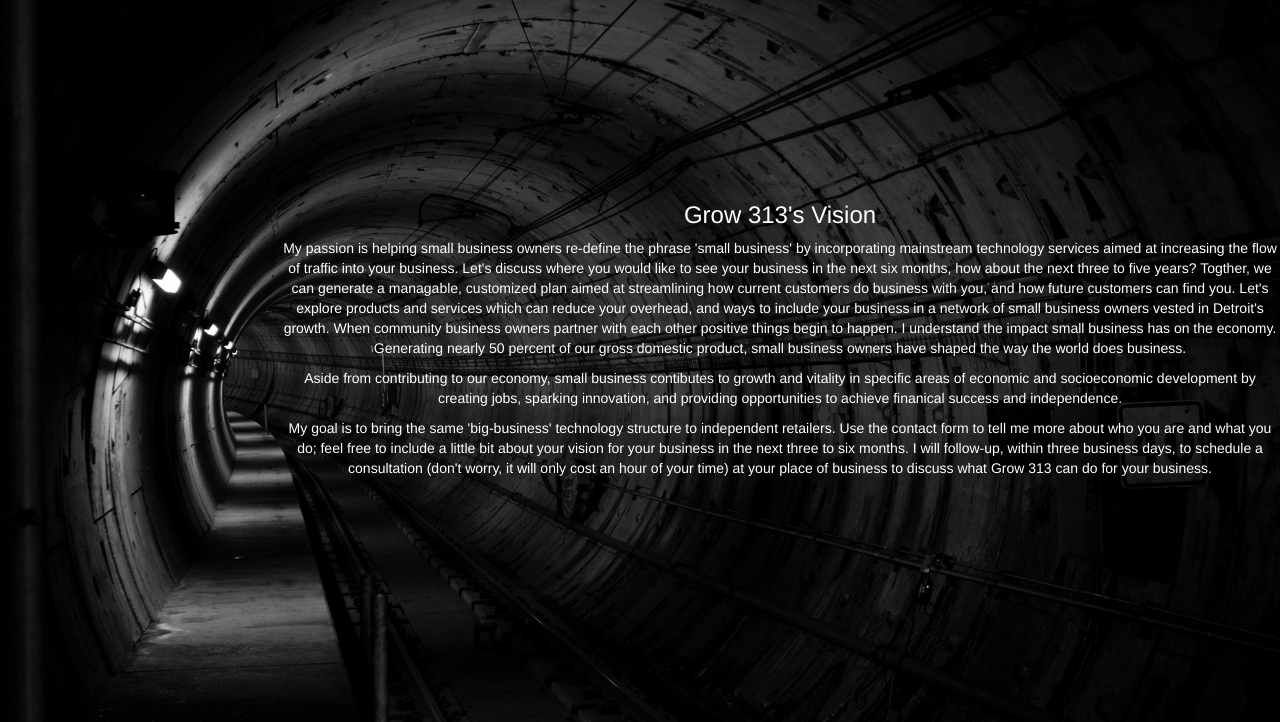
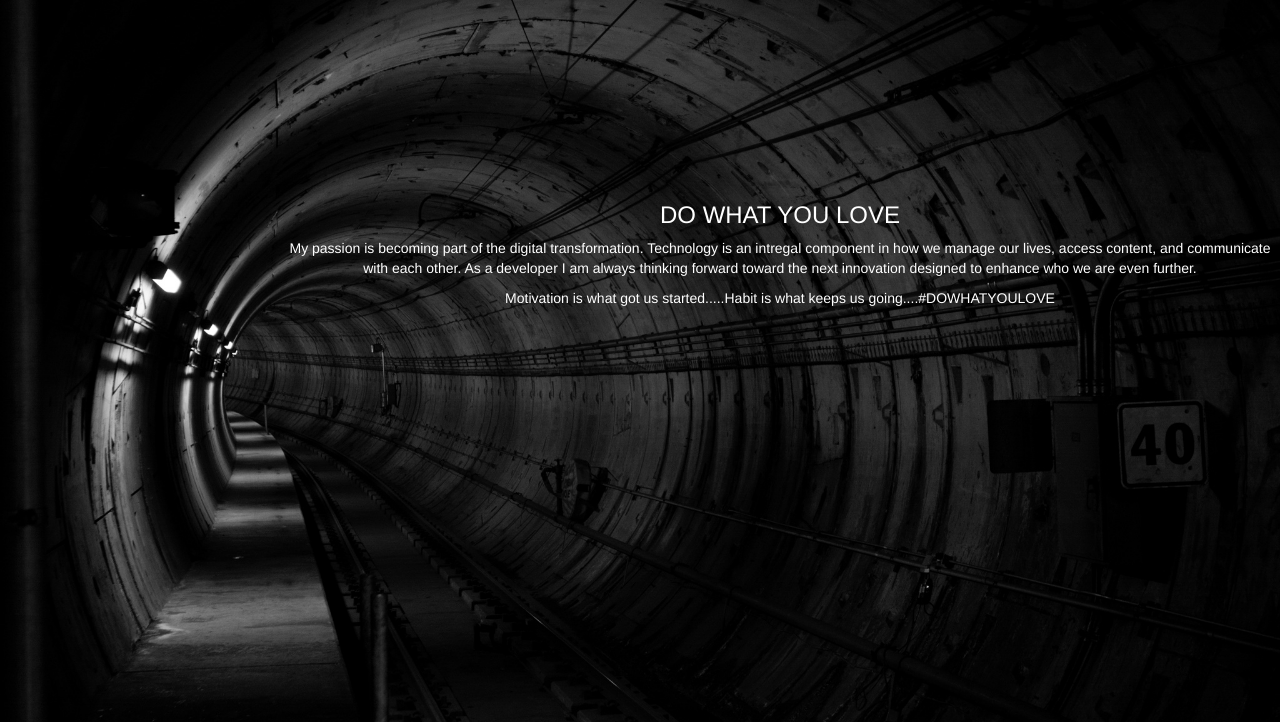
Before and after one commit to KimSmith22/TheKimProject, a plain HTML site: page about.html in a window 1280 px wide. Shown: the part 78-800 px from the top of the page. Drawn offline with nearby package versions, Linux system fonts and the light colour scheme; files whose address does not match are found by name.

Commit message:
verbiage

```diff
--- a/about.html
+++ b/about.html
@@ -3,7 +3,7 @@
 <div class=" ">
 <html lang="en">
 <head>
-  <title>GROW 313's Vision</title>
+  <title>KIMBERLI SMITH | DEVELOPER</title>
   <meta charset="utf-8">
   <meta name="viewport" content="width=device-width, initial-scale=1">
   <link rel="stylesheet" href="main.css">
@@ -30,23 +30,10 @@
  </nav>
 
     <div class="story text-center">
-      <h3>Grow 313's Vision</h3>
-      <p>My passion is helping small business owners re-define the phrase 'small business' by incorporating mainstream technology
-        services aimed at increasing the flow of traffic into your business.  Let's discuss where you would like to see your business
-         in the next six months, how about the next three to five years?  Togther, we can generate a managable, customized plan aimed
-          at streamlining how current customers do business with you, and how future customers can find you. Let's explore products
-          and services which can reduce your overhead, and ways to include your business in a network of small business owners vested
-          in Detroit's growth.  When community business owners partner with each other positive things begin to happen.  I understand
-          the impact small business has on the economy.  Generating nearly 50 percent of our gross domestic product, small business
-          owners have shaped the way the world does business.</p>
-
-      <p>Aside from contributing to our economy, small business contibutes to growth and vitality in specific areas of economic and
-        socioeconomic development by creating jobs, sparking innovation, and providing opportunities to achieve finanical success and independence.</p>
-
-      <p>My goal is to bring the same 'big-business' technology structure to independent retailers.  Use the contact form to tell me more about who you
-        are and what you do; feel free to include a little bit about your vision for your business in the next three to six months.  I will follow-up,
-        within three business days, to schedule a consultation (don't worry, it will only cost an hour of your time) at your place of business to discuss
-         what Grow 313 can do for your business.</p>
+      <h3>DO WHAT YOU LOVE</h3>
+      <p>My passion is becoming part of the digital transformation.  Technology is an intregal component in how we manage our lives, access content, and  communicate
+        with each other.  As a developer I am always thinking forward toward the next innovation designed to enhance who we are even further.</p>
+        <p>Motivation is what got us started.....Habit is what keeps us going....#DOWHATYOULOVE
     </div>
 
       </div>
```
Also changed, not shown: contact.html (+1 -1 lines), index.html (+4 -5 lines), js.html (+1 -1 lines), projects.html (+1 -1 lines).
